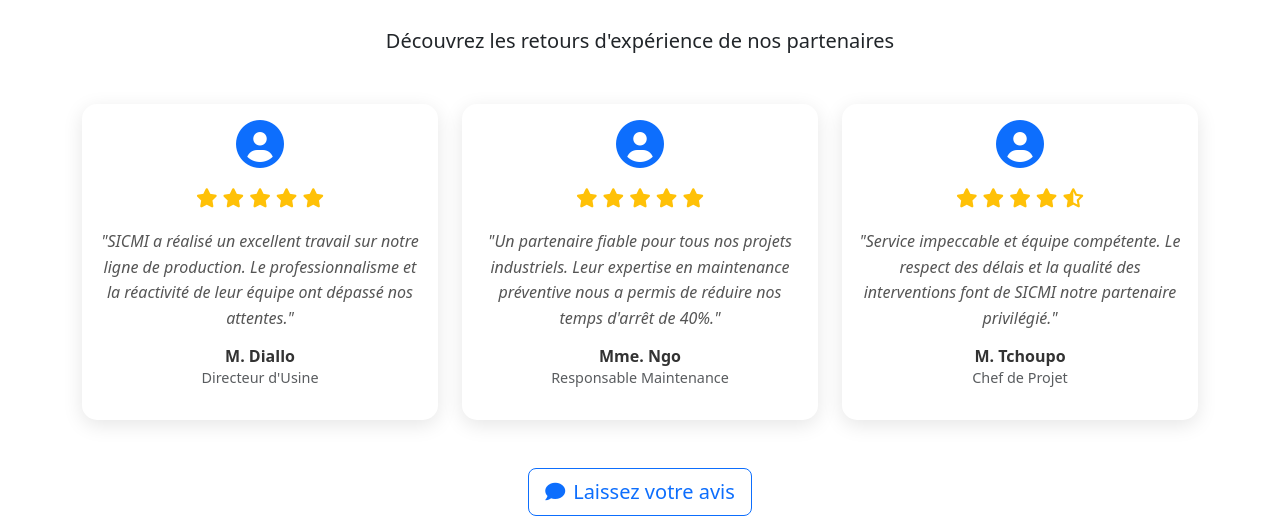
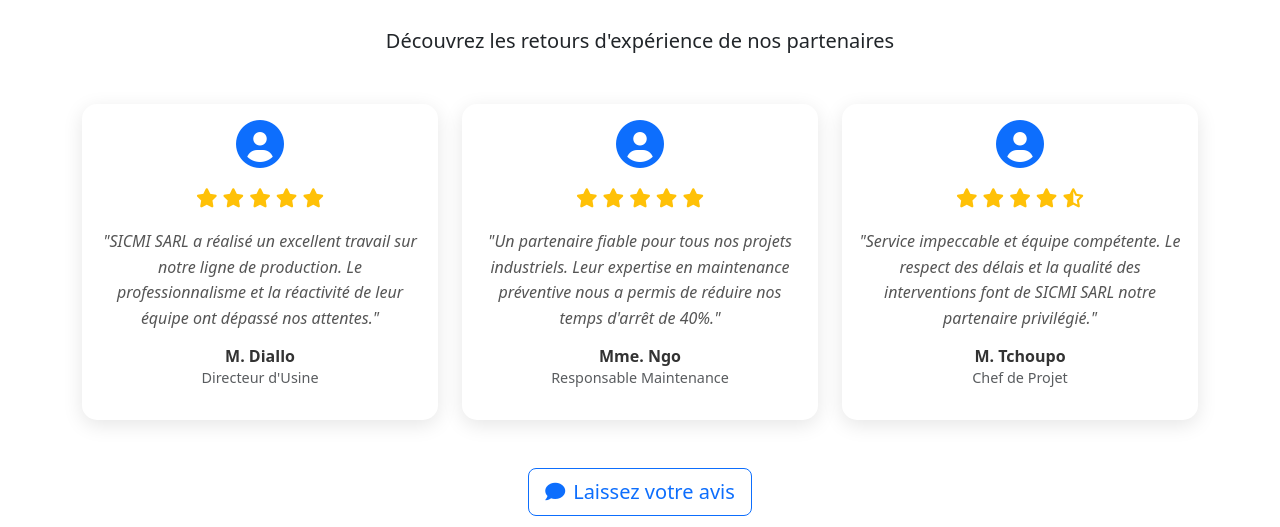
Before and after one commit to 338783-png/sicmi, a Django app: page / in a window 1280 px wide. Shown: the part 2765-3292 px from the top of the page. Run offline with Django 5.2, Linux system fonts and the light colour scheme; data comes from the database, SQL or seed files in the repository; data that the repository does not hold is empty.

Commit message:
Update: Remplacer SICMI par SICMI SARL dans tous les templates

```diff
--- a/templates/atelier_detail.html
+++ b/templates/atelier_detail.html
@@ -1,7 +1,7 @@
 {% extends 'base.html' %}
 {% load static %}
 
-{% block title %}{{ atelier.name }} - SICMI{% endblock %}
+{% block title %}{{ atelier.name }} - SICMI SARL{% endblock %}
 
 {% block content %}
 <!-- Main Content -->
--- a/templates/includes/nav.html
+++ b/templates/includes/nav.html
@@ -8,7 +8,7 @@
             <span class="navbar-toggler-icon"></span>
         </button>
         <a class="navbar-brand d-flex align-items-center" href="{% url 'home' %}">
-            <img src="{% static 'images/logo.png' %}" alt="SICMI" style="height: 40px; width: auto;">
+            <img src="{% static 'images/logo.png' %}" alt="SICMI SARL" style="height: 40px; width: auto;">
             <div class="ms-2 d-none d-md-block">
                 <div class="fw-bold text-white">SICMI Sarl</div>
                 <small class="text-white-50">Ingénierie & Maintenance Industrielle</small>
--- a/templates/index.html
+++ b/templates/index.html
@@ -254,7 +254,7 @@
                             <i class="fas fa-star text-warning"></i>
                         </div>
                         <p class="testimonial-text mb-3">
-                            "SICMI a réalisé un excellent travail sur notre ligne de production.
+                            "SICMI SARL a réalisé un excellent travail sur notre ligne de production.
                             Le professionnalisme et la réactivité de leur équipe ont dépassé nos attentes."
                         </p>
                         <h6 class="testimonial-author">M. Diallo</h6>
@@ -301,7 +301,7 @@
                         </div>
                         <p class="testimonial-text mb-3">
                             "Service impeccable et équipe compétente. Le respect des délais et la qualité
-                            des interventions font de SICMI notre partenaire privilégié."
+                            des interventions font de SICMI SARL notre partenaire privilégié."
                         </p>
                         <h6 class="testimonial-author">M. Tchoupo</h6>
                         <p class="testimonial-company text-muted">Chef de Projet</p>
@@ -407,7 +407,7 @@
     </div>
     <div id="chatbot-container" class="chatbot-container">
         <div class="chatbot-header">
-            <h6 class="mb-0">Assistant SICMI</h6>
+            <h6 class="mb-0">Assistant SICMI SARL</h6>
             <button id="chatbot-close" class="btn-close btn-close-white"></button>
         </div>
         <div id="chatbot-messages" class="chatbot-messages">
@@ -416,7 +416,7 @@
                     <i class="fas fa-robot"></i>
                 </div>
                 <div class="message-content">
-                    <p>Bonjour ! Je suis l'assistant virtuel de SICMI. Comment puis-je vous aider aujourd'hui ?</p>
+                    <p>Bonjour ! Je suis l'assistant virtuel de SICMI SARL. Comment puis-je vous aider aujourd'hui ?</p>
                     <small>Il y a quelques secondes</small>
                 </div>
             </div>
@@ -1005,7 +1005,7 @@ document.addEventListener('DOMContentLoaded', function() {
     // Bot responses
     const botResponses = {
         'salut': 'Bonjour ! Comment puis-je vous aider aujourd\'hui ?',
-        'bonjour': 'Bonjour ! Je suis ravi de vous aider. Que souhaitez-vous savoir sur SICMI ?',
+        'bonjour': 'Bonjour ! Je suis ravi de vous aider. Que souhaitez-vous savoir sur SICMI SARL ?',
         'services': 'Nous proposons : Construction industrielle, Maintenance, Installation d\'équipements, Conseil technique, et bien plus. Souhaitez-vous plus de détails sur un service spécifique ?',
         'contact': 'Vous pouvez nous contacter au +237 675948524, par email à sicmisarl@gmail.com, ou via notre formulaire de contact. Nous sommes à Bonaberi, Douala.',
         'localisation': 'Nous sommes situés à Bonaberi, Douala, Cameroun. Notre zone d\'intervention couvre toute la région du Littoral et au-delà.',
--- a/templates/team.html
+++ b/templates/team.html
@@ -173,7 +173,7 @@
                 <div class="testimonial-box p-5 bg-primary bg-opacity-10 rounded-3 position-relative">
                     <i class="fas fa-quote-left fa-3x text-primary opacity-25 position-absolute" style="top: 20px; left: 20px;"></i>
                     <blockquote class="mb-4 mt-4 fst-italic">
-                        "Travailler avec SICMI, c'est la garantie d'avoir une équipe technique complète et compétente. Leur professionnalisme et leur respect des délais ont été déterminants pour la réussite de nos projets industriels."
+                        "Travailler avec SICMI SARL, c'est la garantie d'avoir une équipe technique complète et compétente. Leur professionnalisme et leur respect des délais ont été déterminants pour la réussite de nos projets industriels."
                     </blockquote>
                     <div class="d-flex align-items-center">
                         <div class="avatar-placeholder bg-primary text-white rounded-circle d-flex align-items-center justify-content-center me-3" style="width: 50px; height: 50px;">
```
